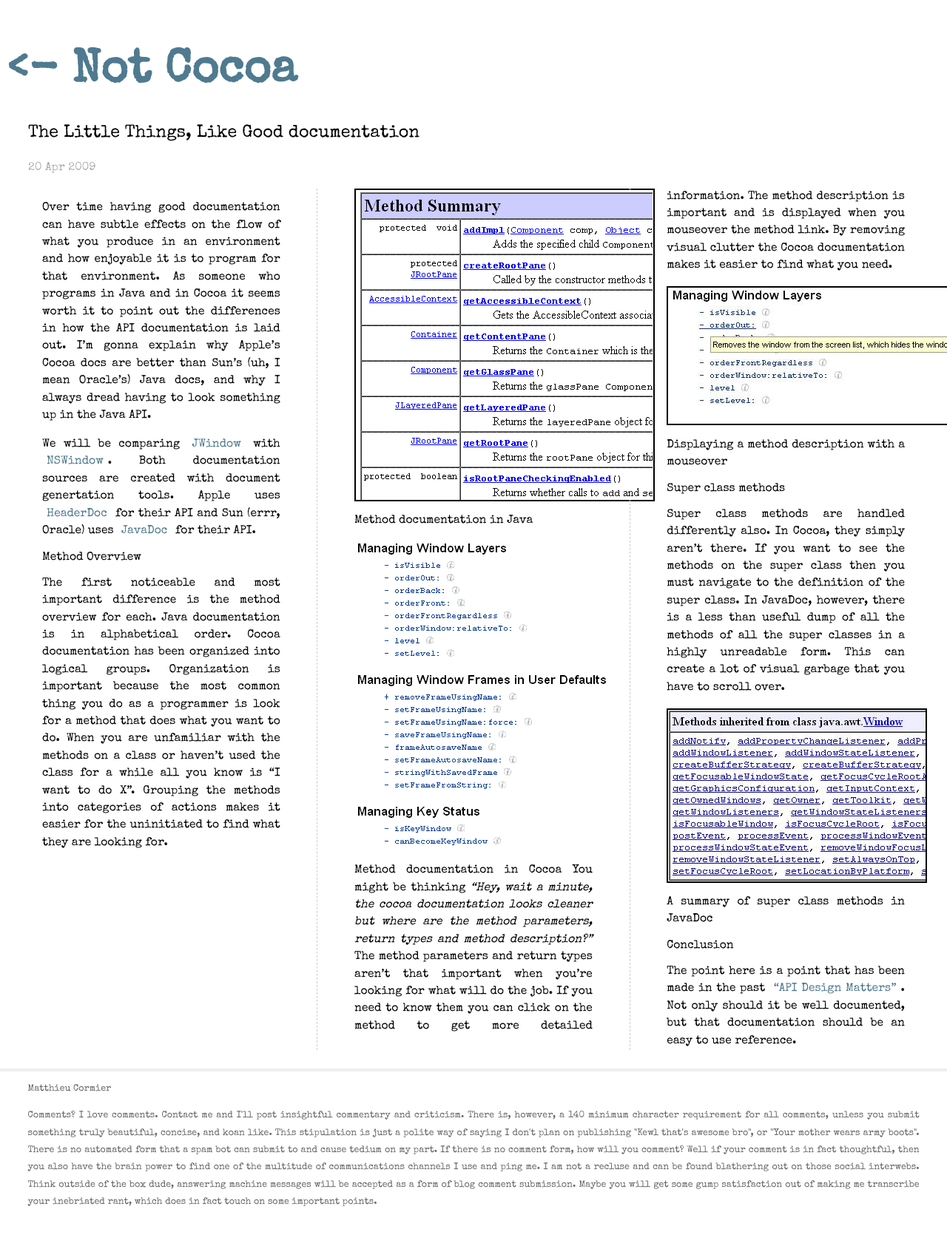
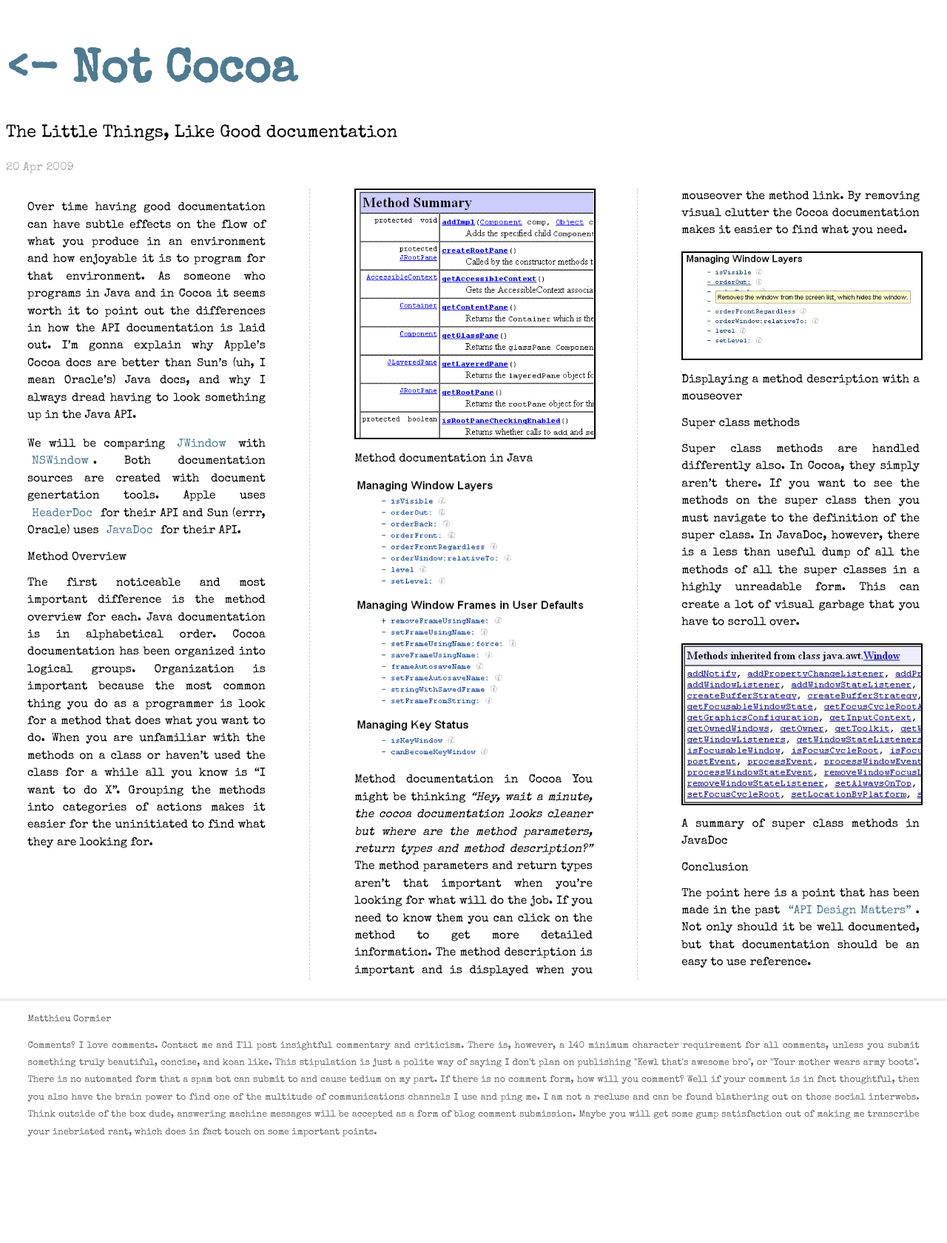
Before and after one commit to mcormier/blog, a Jekyll site: the page built from _posts/2009-04-20-good-docs.md, in a window 1280 px wide. Shown: the whole page at 74% size. Built offline with Jekyll 4.4.1, drawn with Linux system fonts in a browser that asks for light colours; Markdown is read by kramdown in place of the engine named in the settings; after the commit the page ends 1587 px from its top, so only the background shows below that.

Commit message:
Fix iPhone/iPad site rendering

```diff
--- a/_layouts/default.html
+++ b/_layouts/default.html
@@ -4,7 +4,6 @@
         <meta charset="utf-8">
         <meta http-equiv="X-UA-Compatible" content="IE=edge,chrome=1">
         <title>{{ page.title }}</title>
-        <meta name="viewport" content="width=device-width">
 
         <link rel="stylesheet" href="/css/syntax.css">
         <link rel="stylesheet" href="/css/main.css">
--- a/_layouts/mainPage.html
+++ b/_layouts/mainPage.html
@@ -4,7 +4,6 @@
         <meta charset="utf-8">
         <meta http-equiv="X-UA-Compatible" content="IE=edge,chrome=1">
         <title>{{ page.title }}</title>
-        <meta name="viewport" content="width=device-width">
 
         <link rel="stylesheet" href="/css/syntax.css">
         <link rel="stylesheet" href="/css/main.css">
--- a/css/main.css
+++ b/css/main.css
@@ -164,6 +164,7 @@
   color:rgb(205,205,205);
   padding-top:20px;
   padding-left:80px;
+  width: 100%;
 }
 
 span.category { padding-bottom:20px;}
@@ -268,8 +269,8 @@
 }
 
 div.post {
-  margin-left:38px;
-  margin-right:38px;
+  margin-left:2ex;
+  margin-right:2ex;
   margin-top:40px;
 }
 
@@ -292,6 +293,7 @@
   margin-right: auto;
   margin-top: 15px;
   margin-bottom: 15px;
+  max-width: 80ex;
 }
 
 span.redacted { background-color:black; }
@@ -334,6 +336,25 @@
 
 /* @end */
 
+/* Retina iPad style tweaks.  All the ex measurements need to be
+ * doubled on a retina display.  This may be webkit bug.  */
+@media all and (-webkit-min-device-pixel-ratio: 2) {
+article > div {
+ min-width:160ex;
+ max-width:160ex;
+}
+
+article {
+  -webkit-column-width: 160ex;
+}
+
+div.postContent p img {
+  max-width: 160ex;
+}
+
+}
+
+
 /* vim: set foldmethod=marker:
  * vim: set foldmarker=@group,@end:
  * vim: set foldlevel=1:
```
